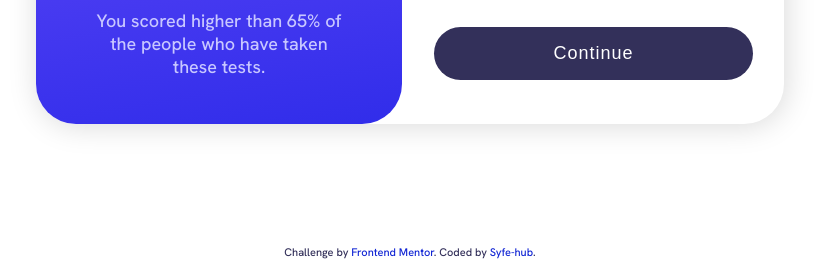
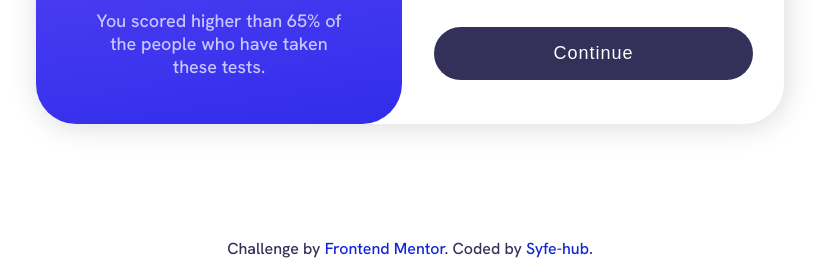
Before and after one commit to syfe-hub/results-summary, a plain HTML site: page index.html in a window 1280 px wide. Shown: the part 531-800 px from the top of the page, without its empty margins (230-1053 px from the left). Drawn offline with Linux system fonts and the light colour scheme.

Commit message:
Add files via upload

```diff
--- a/index.html
+++ b/index.html
@@ -11,18 +11,6 @@
     href="https://fonts.googleapis.com/css2?family=Hanken+Grotesk:wght@500;700;800&family=Outfit:wght@400;500;700&display=swap"
     rel="stylesheet">
   <title>Frontend Mentor | Results summary component</title>
-
-  <!-- Feel free to remove these styles or customise in your own stylesheet 👍 -->
-  <style>
-    .attribution {
-      font-size: 11px;
-      text-align: center;
-    }
-
-    .attribution a {
-      color: hsl(228, 45%, 44%);
-    }
-  </style>
 </head>
 
 <body>
```
